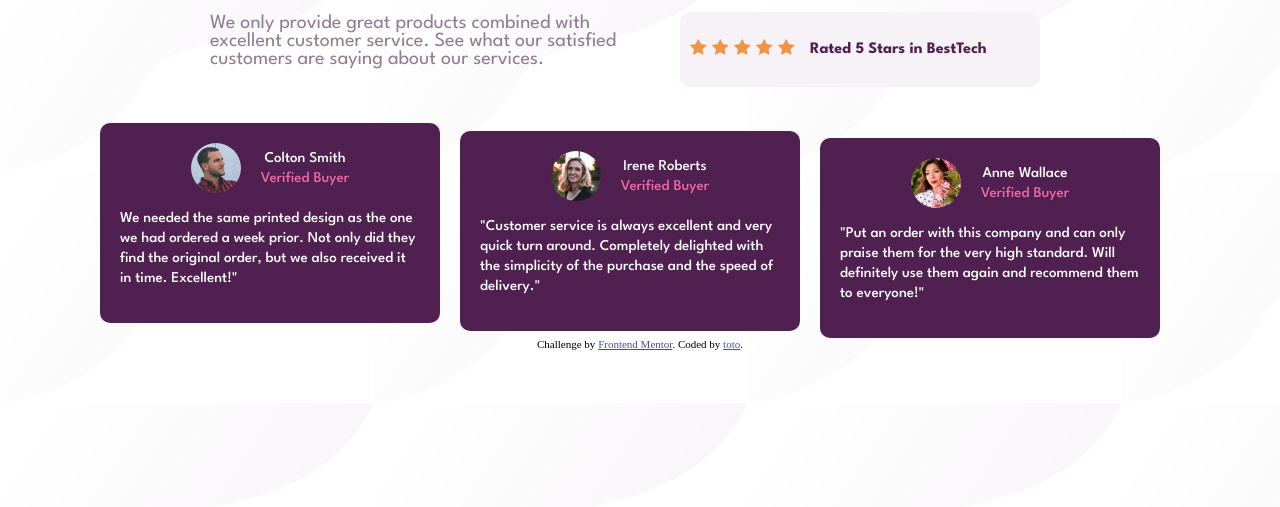
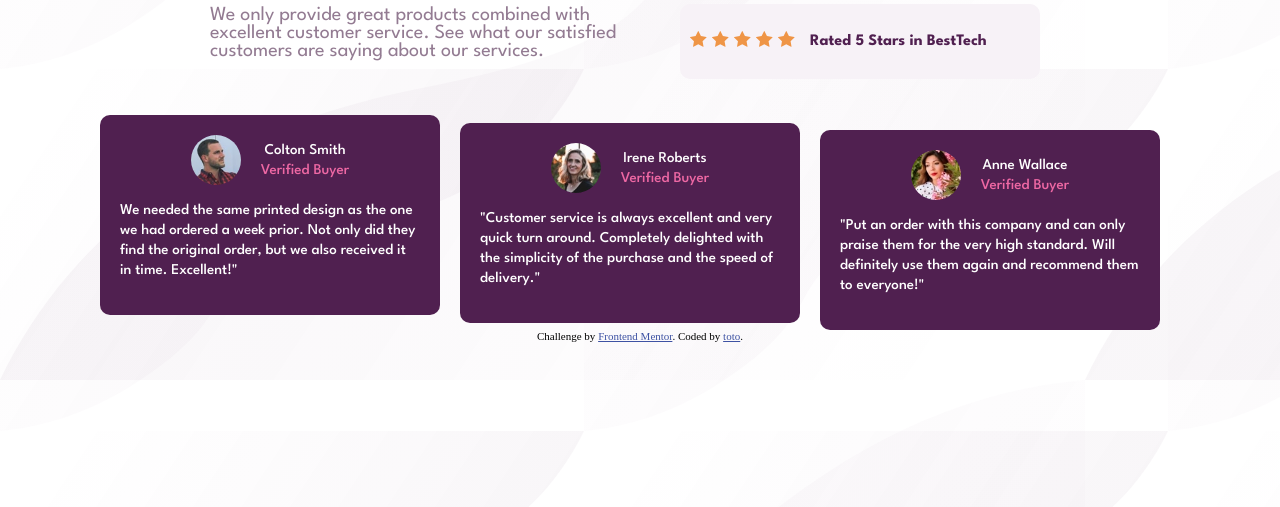
Before and after one commit to AntoineWKR/social-proof-section-master, a plain HTML site: page index.html in a window 1280 px wide. Shown: the part 293-800 px from the top of the page. Drawn offline with Linux system fonts and the light colour scheme.

Commit message:
Update style.css

```diff
--- a/style.css
+++ b/style.css
@@ -1,5 +1,8 @@
 body{
-    background:url(images/bg-pattern-top-mobile.svg)
+    background:url(images/bg-pattern-top-mobile.svg),url(images/bg-pattern-bottom-mobile.svg);
+    background-repeat: no-repeat;
+    background-position: top left, bottom right;
+    margin: 0;
 }
 h1
 {
@@ -155,6 +158,9 @@ p
     width:100%;
 
 }
+body{
+ background:url(images/bg-pattern-top-desktop.svg),url(images/bg-pattern-bottom-desktop.svg);
+    }
 #boite{
     justify-content: flex-start;
 }
```
